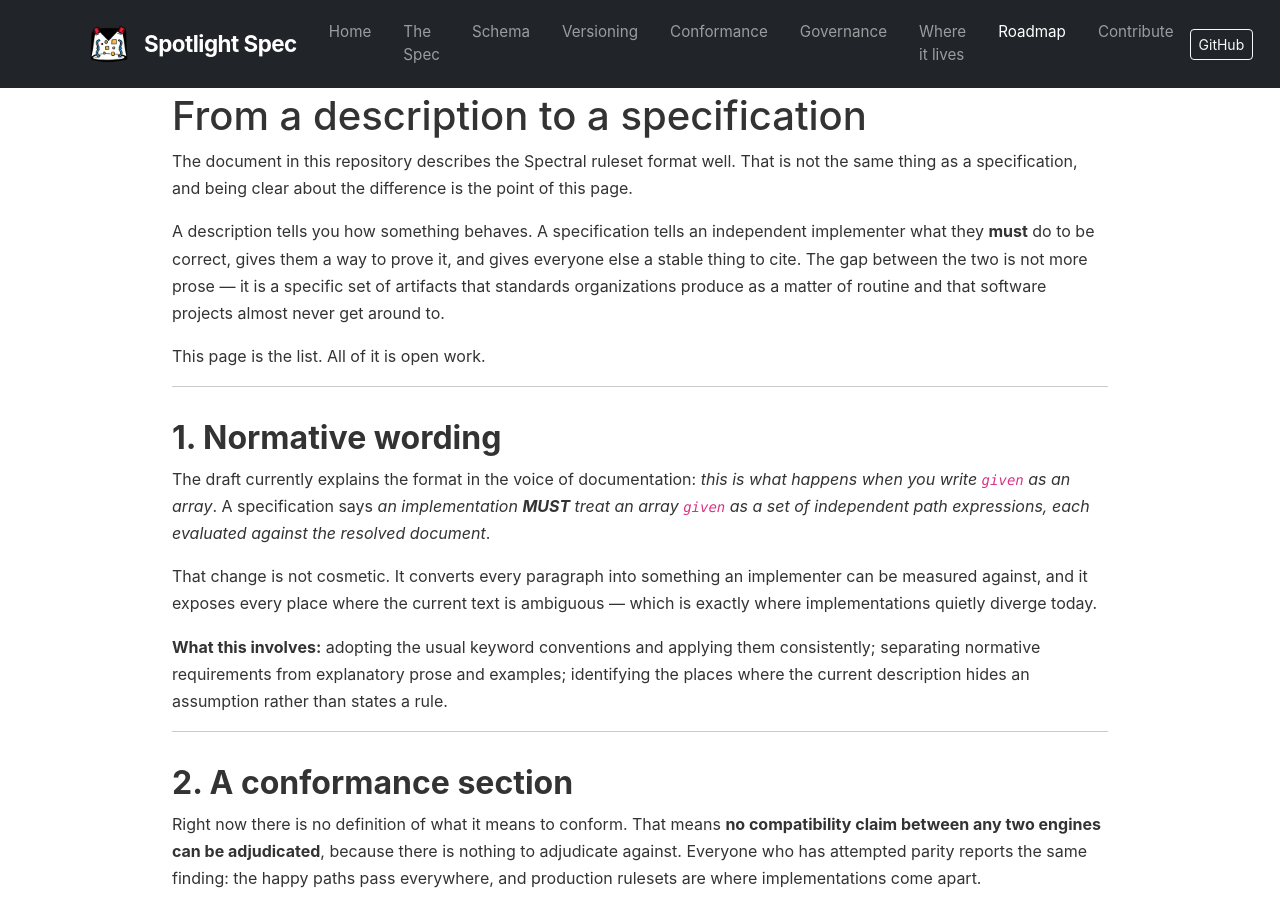
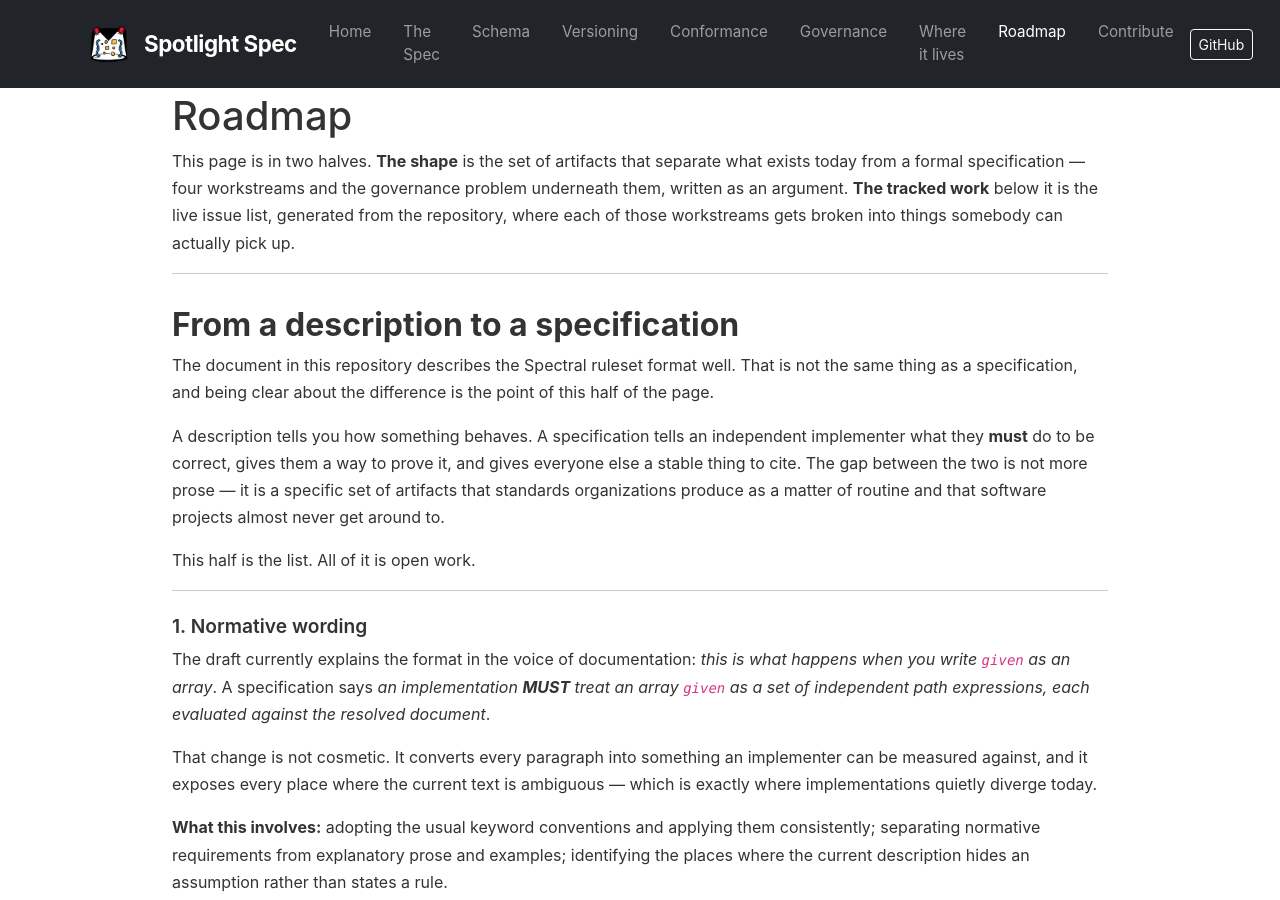
Before and after one commit to api-commons/spotlight-spec, a Jekyll site: the page built from roadmap.md, in a window 1280 px wide and 900 px high. Built offline with Jekyll 4.4.1, drawn with Linux system fonts in a browser that asks for light colours.

Commit message:
Give the roadmap a title, and one heading level per section
The page had two h1s — "From a description to a specification" and,
halfway down, "The tracked work" — and no heading anywhere that said
"Roadmap". It read as two documents stapled together, and the pivot
between them arrived without warning.

Lead with "# Roadmap" and a lede that states the page is in two halves:
the shape, which is the argument, and the tracked work, which is the
generated issue list. Demote both old h1s to h2 and their children to
h3, so the outline matches every sibling page.

No Liquid logic changed. The where_exp filters stay split one
comparison each, for the Jekyll 3.10 that Pages pins.

Co-Authored-By: Claude Opus 5 (1M context) <noreply@anthropic.com>

```diff
--- a/roadmap.md
+++ b/roadmap.md
@@ -8,10 +8,20 @@ description: >-
 permalink: /roadmap/
 ---
 
-# From a description to a specification
+# Roadmap
+
+This page is in two halves. **The shape** is the set of artifacts that separate what exists today
+from a formal specification — four workstreams and the governance problem underneath them, written
+as an argument. **The tracked work** below it is the live issue list, generated from the repository,
+where each of those workstreams gets broken into things somebody can actually pick up.
+
+---
+
+## From a description to a specification
 
 The document in this repository describes the Spectral ruleset format well. That is not the same
-thing as a specification, and being clear about the difference is the point of this page.
+thing as a specification, and being clear about the difference is the point of this half of the
+page.
 
 A description tells you how something behaves. A specification tells an independent implementer
 what they **must** do to be correct, gives them a way to prove it, and gives everyone else a
@@ -19,11 +29,11 @@ stable thing to cite. The gap between the two is not more prose — it is a spec
 artifacts that standards organizations produce as a matter of routine and that software projects
 almost never get around to.
 
-This page is the list. All of it is open work.
+This half is the list. All of it is open work.
 
 ---
 
-## 1. Normative wording
+### 1. Normative wording
 
 The draft currently explains the format in the voice of documentation: *this is what happens when
 you write `given` as an array*. A specification says *an implementation **MUST** treat an array
@@ -39,7 +49,7 @@ where the current description hides an assumption rather than states a rule.
 
 ---
 
-## 2. A conformance section
+### 2. A conformance section
 
 Right now there is no definition of what it means to conform. That means **no compatibility claim
 between any two engines can be adjudicated**, because there is nothing to adjudicate against.
@@ -55,7 +65,7 @@ this repository can produce. [More on the plan](/conformance/).
 
 ---
 
-## 3. A versioning strategy
+### 3. A versioning strategy
 
 Numbered versions, a clear line between what is stable and what can still move, and references
 that keep working. The model to follow is the one the API specification world already understands
@@ -68,7 +78,7 @@ document that will outlive everyone's interest in the project. [The proposal](/v
 
 ---
 
-## 4. A stable identity, published on its own site
+### 4. A stable identity, published on its own site
 
 A specification needs a URI that is stable, controlled by the project, and safe to cite. Today the
 schema identifies itself with a source-control URL pointing at a branch — mutable by definition, on
@@ -81,7 +91,7 @@ to happen deliberately and early. [Where that stands](/schema/#the-canonical-uri
 
 ---
 
-## Why the order matters
+### Why the order matters
 
 These are listed roughly in dependency order. Normative wording is what makes a conformance section
 possible, because you cannot test a requirement that was never stated as one. Conformance is what
@@ -93,7 +103,7 @@ None of it requires permission. All of it benefits from people who have done it
 
 ---
 
-## The fifth thing, which is not a document
+### The fifth thing, which is not a document
 
 All four workstreams above assume somebody is here to do them, and right now that is one person.
 **A specification with one maintainer is not a specification, it is a file somebody happens to be
@@ -106,7 +116,7 @@ Co-maintainers are welcome and actively wanted.
 
 ---
 
-# The tracked work
+## The tracked work
 
 Everything above is the shape. **Everything below is generated from issues labeled `roadmap` on
 [this repository]({{ site.repo }})**, refreshed automatically — no hand-maintained list, because a
@@ -176,7 +186,7 @@ Two rules keep it honest:
 {% for g in groups %}
 {% assign bucket = live | where: "maturity", g %}
 {% if bucket.size > 0 %}
-## {% case g %}{% when 'ready' %}Ready to implement{% when 'consensus' %}Rough consensus{% when 'discussing' %}Under discussion{% when 'raised' %}Raised{% endcase %}
+### {% case g %}{% when 'ready' %}Ready to implement{% when 'consensus' %}Rough consensus{% when 'discussing' %}Under discussion{% when 'raised' %}Raised{% endcase %}
 
 <p class="text-muted small">{% case g %}{% when 'ready' %}Specified enough that the next step is a pull request.{% when 'consensus' %}Agreement on what to do. Still needs pinning down before anyone builds it.{% when 'discussing' %}Genuinely open. This is where arguing is worth the most.{% when 'raised' %}Newly raised, barely discussed. Easiest to redirect.{% endcase %}</p>
 
@@ -207,7 +217,7 @@ Two rules keep it honest:
 {% endfor %}
 
 {% if parked.size > 0 %}
-## Parked
+### Parked
 
 <ul>
 {% for item in parked %}
@@ -217,7 +227,7 @@ Two rules keep it honest:
 {% endif %}
 
 {% if done.size > 0 %}
-## Done
+### Done
 
 <ul>
 {% for item in done %}
```
